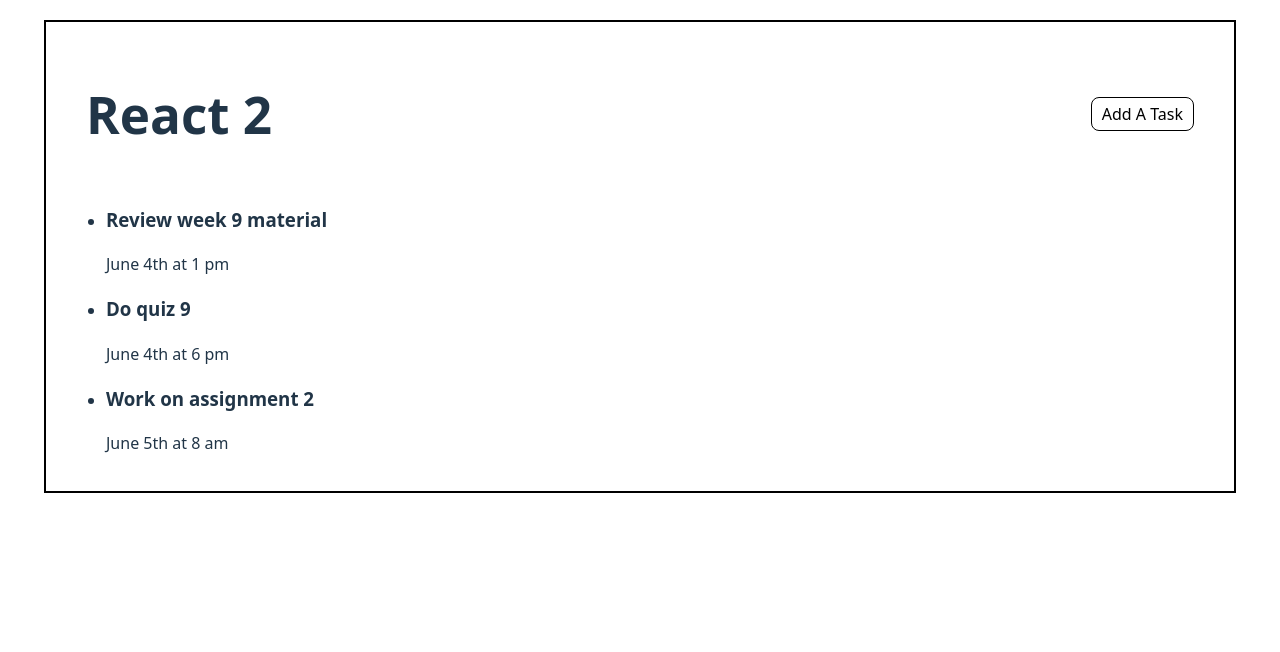
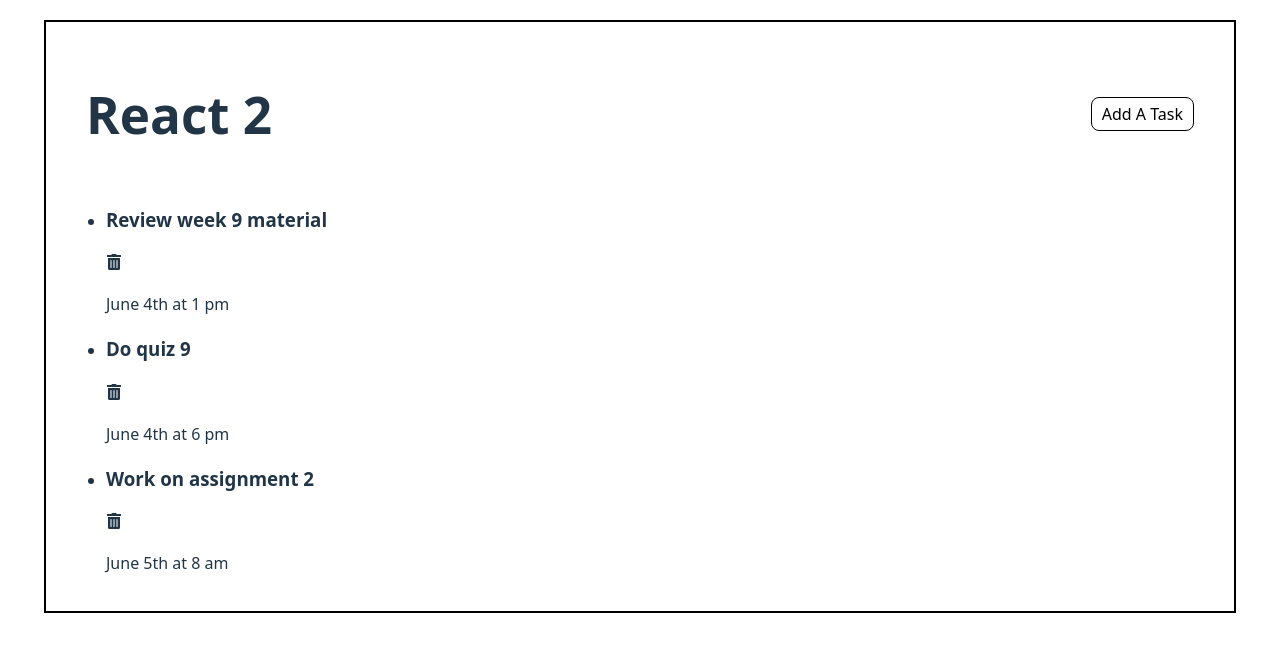
Before and after one commit to yanheng66/CS5610, a React (Vite) app in the folder week9/vite-project/: page / in a window 1280 px wide. Shown: the top 652 px of the page. Built offline with nearby package versions, Linux system fonts and the light colour scheme.

Commit message:
delete task

```diff
--- a/week9/vite-project/package.json
+++ b/week9/vite-project/package.json
@@ -11,7 +11,8 @@
   },
   "dependencies": {
     "react": "^19.0.0",
-    "react-dom": "^19.0.0"
+    "react-dom": "^19.0.0",
+    "react-icons": "^5.5.0"
   },
   "devDependencies": {
     "@eslint/js": "^9.21.0",
--- a/week9/vite-project/src/component/Task.tsx
+++ b/week9/vite-project/src/component/Task.tsx
@@ -1,7 +1,10 @@
+import { FaTrashAlt } from "react-icons/fa";
+
 type task = {
     id: number;
     title: string;
     date: string;
+    onDelete: (id: number) => void;
 }
 
 export default function Task(task: task) {
@@ -9,6 +12,7 @@ export default function Task(task: task) {
         <li key={task.id} className="task-item">
             <div className="task-actions">
                 <h3>{task.title}</h3>
+                <FaTrashAlt onClick={() => task.onDelete(task.id)} />
                 <p>{task.date}</p>
             </div>
         </li>
--- a/week9/vite-project/src/component/TasksList.tsx
+++ b/week9/vite-project/src/component/TasksList.tsx
@@ -29,11 +29,20 @@ export default function TasksList() {
 
     // setTasks([]);
 
+    function deleteTask(id: number) {
+        setTasks(tasks.filter((task) => task.id !== id));
+    }
+
     return (
         <div>
             <ul className="task-list">
                 {tasks.map((task) => (
-                    <Task key={task.id} id={task.id} title={task.title} date={task.date} />
+                    <Task
+                        key={task.id}
+                        id={task.id}
+                        title={task.title}
+                        date={task.date}
+                        onDelete={deleteTask} />
                 ))}
             </ul>
         </div>
```
Also changed, not shown: week9/vite-project/src/component/AddTask.tsx (added, +21 -0 lines), 1 other file (tests, documents, lock files or other folders).
